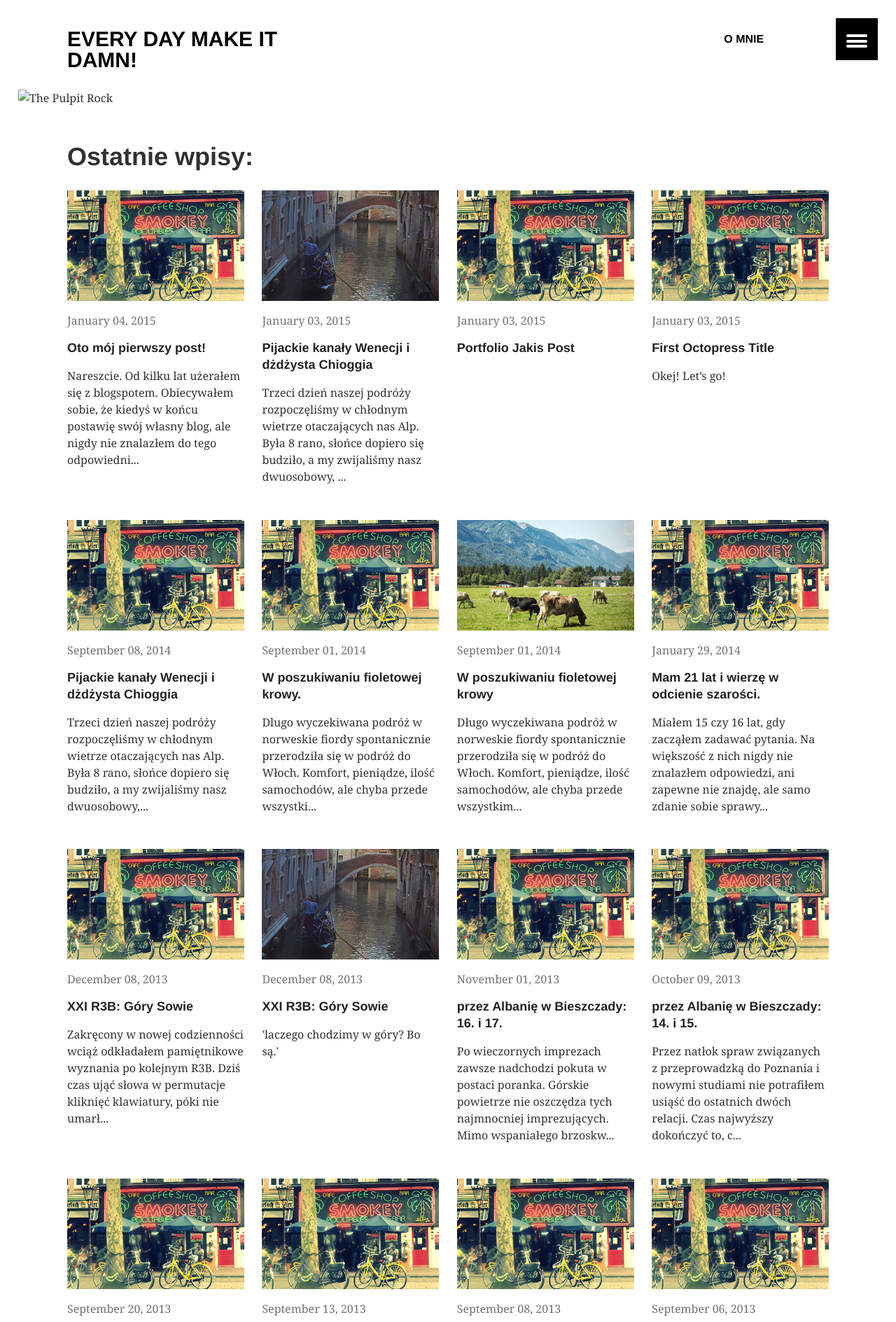
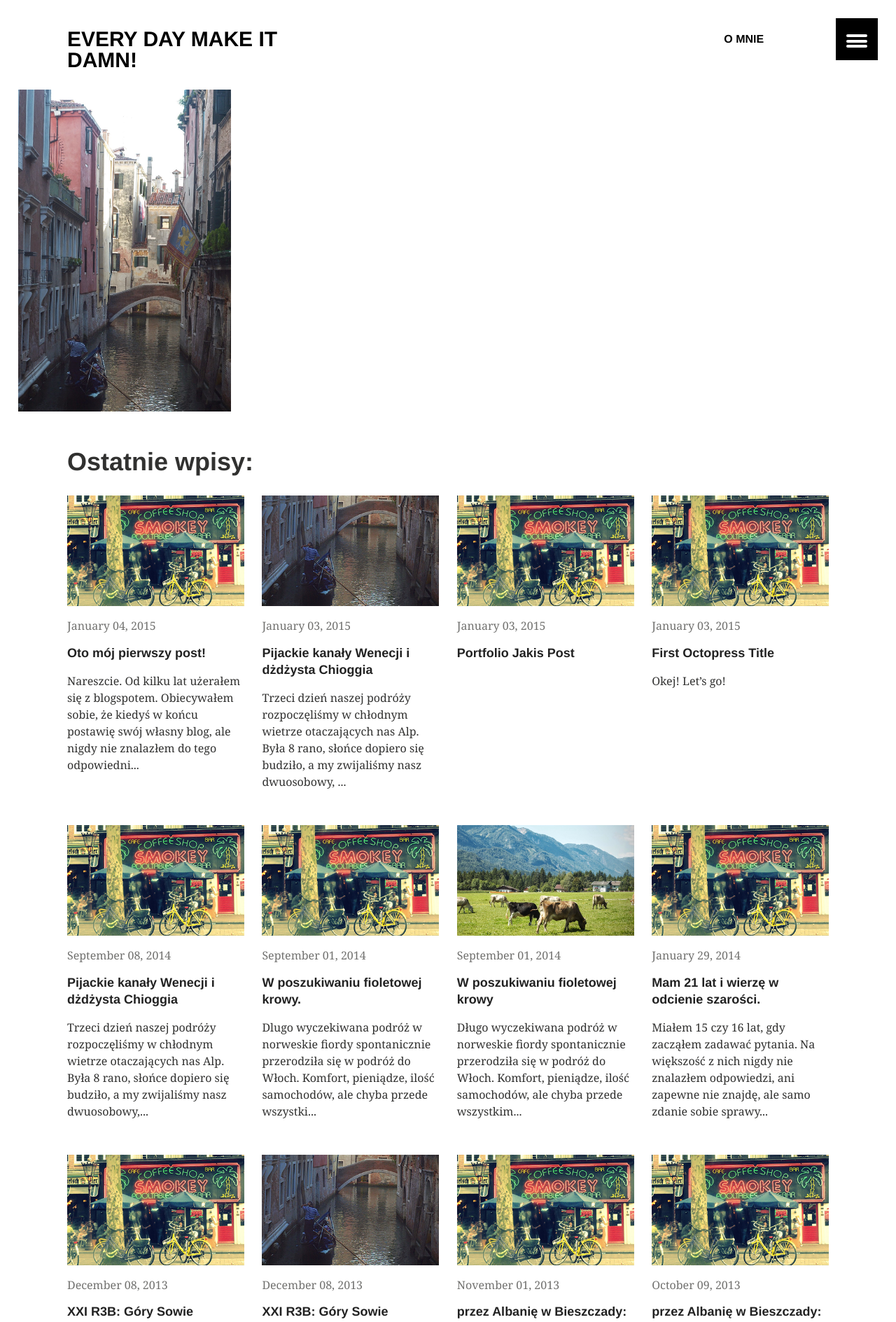
Before and after one commit to nikodamn/nikodamn.github.io, a Jekyll site: the page built from index.md, in a window 1280 px wide. Shown: the top 1889 px of the page at 70% size. Built offline with Jekyll 4.4.1, drawn with Linux system fonts in a browser that asks for light colours.

Commit message:
Update main page image

```diff
--- a/_layouts/archive.html
+++ b/_layouts/archive.html
@@ -3,7 +3,7 @@ layout: default
 ---
 
 <figure>
-  <img src="wenecja2.jpg" alt="The Pulpit Rock" width="304" height="228">
+  <img src="/images/wenecja.jpg" alt="The Pulpit Rock" width="304" height="228">
 </figure>
 
 <div id="main" role="main">
```
